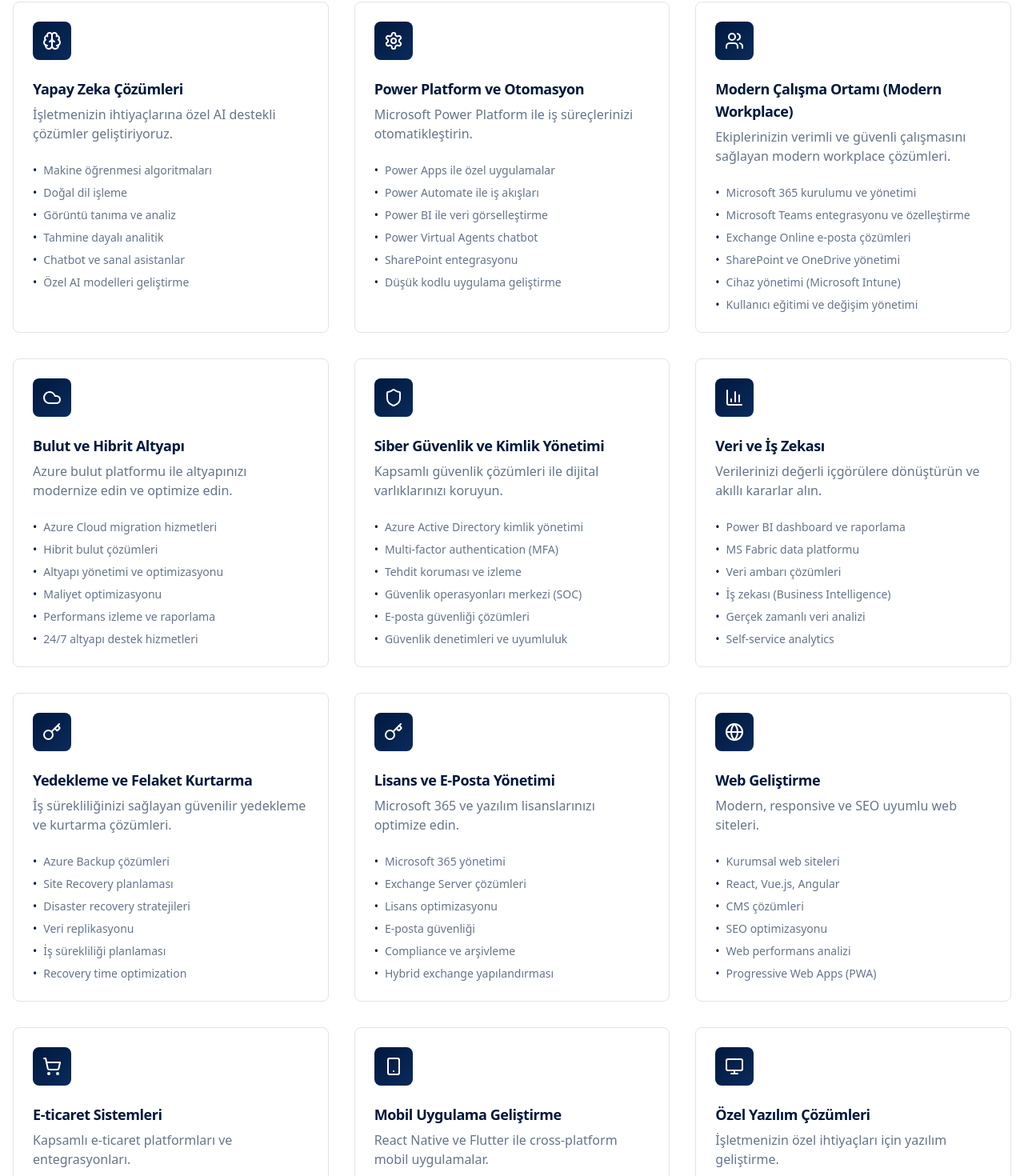
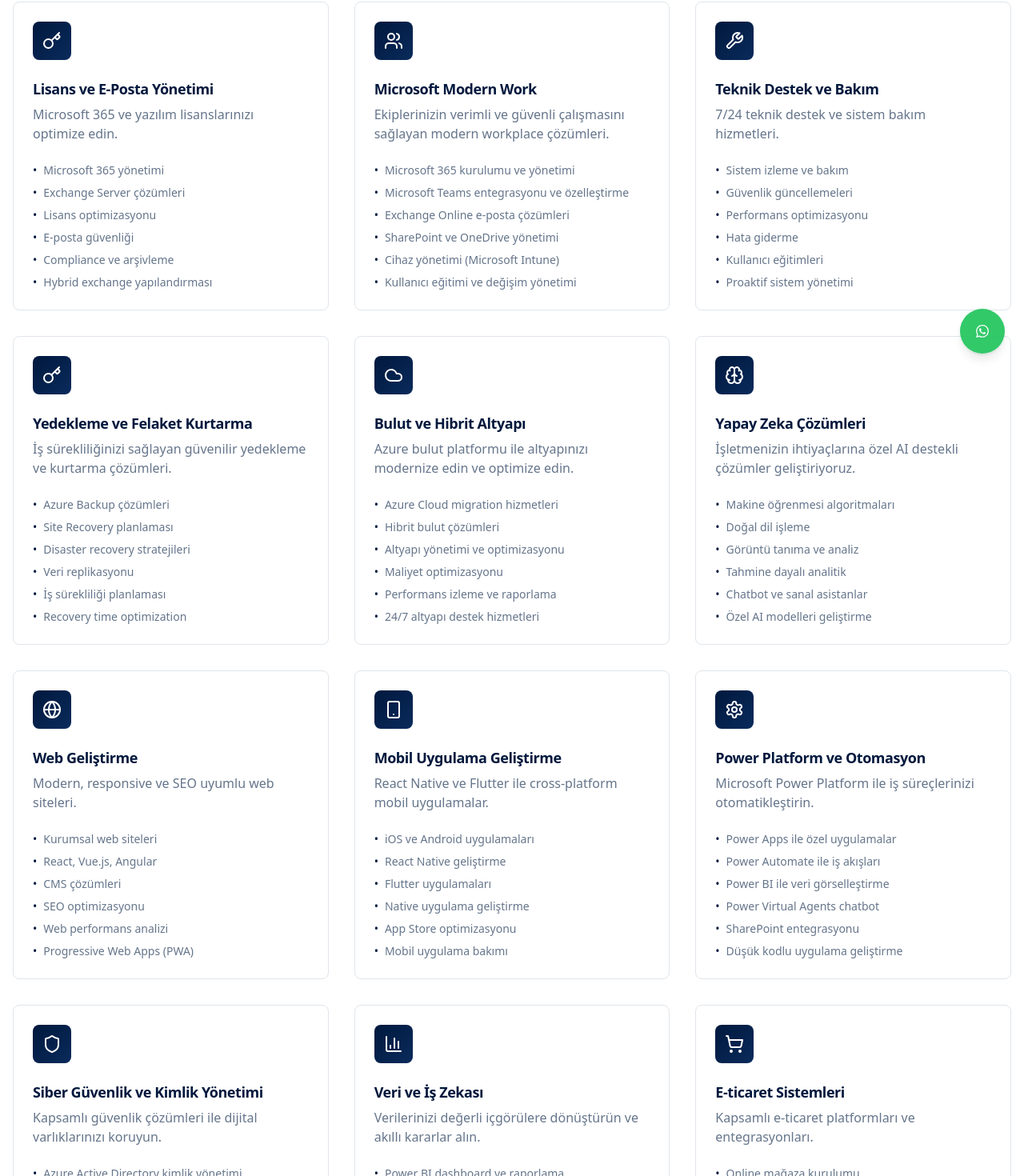
Before and after one commit to mhmtalitas/kuzeytech, a React (Vite) app: page /hizmetler in a window 1280 px wide. Shown: the part 334-1804 px from the top of the page at 80% size. Built offline with nearby package versions, Linux system fonts and the light colour scheme.

Commit message:
feat: Add WhatsApp button, update contact info, reorganize services, and improve animations

```diff
--- a/src/App.tsx
+++ b/src/App.tsx
@@ -5,14 +5,15 @@
 import { BrowserRouter, Routes, Route, useLocation } from "react-router-dom";
 import Navigation from "./components/Navigation";
 import Footer from "./components/Footer";
+import WhatsAppButton from "./components/WhatsAppButton";
 import Home from "./pages/Home";
 import About from "./pages/About";
 import Services from "./pages/Services";
-import Products from "./pages/Products";
-import References from "./pages/References";
+// import Products from "./pages/Products"; // Geçici olarak askıya alındı
+// import References from "./pages/References"; // Geçici olarak askıya alındı
 import Blog from "./pages/Blog";
 import Contact from "./pages/Contact";
-import ProductDetail from "./pages/ProductDetail";
+// import ProductDetail from "./pages/ProductDetail"; // Geçici olarak askıya alındı
 import NotFound from "./pages/NotFound";
 import BlogDetail from "./pages/BlogDetail";
 import { useEffect } from "react";
@@ -46,9 +47,9 @@
               <Route path="/" element={<Home />} />
               <Route path="/hakkimizda" element={<About />} />
               <Route path="/hizmetler" element={<Services />} />
-              <Route path="/urunler" element={<Products />} />
-              <Route path="/urun-detay/:slug" element={<ProductDetail />} />
-              <Route path="/referanslar" element={<References />} />
+              {/* <Route path="/urunler" element={<Products />} /> */}
+              {/* <Route path="/urun-detay/:slug" element={<ProductDetail />} /> */}
+              {/* <Route path="/referanslar" element={<References />} /> */}
               <Route path="/blog" element={<Blog />} />
               <Route path="/blog/:slug" element={<BlogDetail />} />
               <Route path="/iletisim" element={<Contact />} />
@@ -56,6 +57,7 @@
             </Routes>
           </main>
           <Footer />
+          <WhatsAppButton />
         </div>
       </BrowserRouter>
     </TooltipProvider>
--- a/src/components/Footer.tsx
+++ b/src/components/Footer.tsx
@@ -38,20 +38,28 @@
                   Hizmetler
                 </Link>
               </li>
-              <li>
+              {/* <li>
                 <Link
                   to="/urunler"
                   className="text-primary-foreground/80 hover:text-primary-foreground transition-colors"
                 >
                   Ürünler
                 </Link>
-              </li>
+              </li> */}
               <li>
                 <Link
                   to="/blog"
                   className="text-primary-foreground/80 hover:text-primary-foreground transition-colors"
                 >
                   Blog
+                </Link>
+              </li>
+              <li>
+                <Link
+                  to="/iletisim"
+                  className="text-primary-foreground/80 hover:text-primary-foreground transition-colors"
+                >
+                  İletişim
                 </Link>
               </li>
             </ul>
@@ -78,7 +86,7 @@
               </div>
               <div className="flex items-center space-x-2">
                 <Mail className="h-4 w-4" />
-                <span className="text-primary-foreground/80">info@kuzeytech.com</span>
+                <span className="text-primary-foreground/80">info@kuzeytech.net</span>
               </div>
               <div className="flex items-center space-x-2">
                 <Phone className="h-4 w-4" />
--- a/src/components/Navigation.tsx
+++ b/src/components/Navigation.tsx
@@ -11,8 +11,8 @@
     { name: "Anasayfa", path: "/" },
     { name: "Hakkımızda", path: "/hakkimizda" },
     { name: "Hizmetler", path: "/hizmetler" },
-    { name: "Ürünler", path: "/urunler" },
-    { name: "Referanslar", path: "/referanslar" },
+    // { name: "Ürünler", path: "/urunler" }, // Geçici olarak askıya alındı
+    // { name: "Referanslar", path: "/referanslar" }, // Geçici olarak askıya alındı
     { name: "İletişim", path: "/iletisim" },
   ];
 
--- /dev/null
+++ b/src/components/WhatsAppButton.tsx
@@ -0,0 +1,51 @@
+import { Button } from "@/components/ui/button";
+
+interface WhatsAppButtonProps {
+  phoneNumber?: string;
+  message?: string;
+  className?: string;
+}
+
+const WhatsAppIcon = () => (
+  <svg
+    width="24"
+    height="24"
+    viewBox="0 0 24 24"
+    fill="none"
+    xmlns="http://www.w3.org/2000/svg"
+  >
+    <path
+      d="M17.472 14.382c-.297-.149-1.758-.867-2.03-.967-.273-.099-.471-.148-.67.15-.197.297-.767.966-.94 1.164-.173.199-.347.223-.644.075-.297-.15-1.255-.463-2.39-1.475-.883-.788-1.48-1.761-1.653-2.059-.173-.297-.018-.458.13-.606.134-.133.298-.347.446-.52.149-.174.198-.298.298-.497.099-.198.05-.371-.025-.52-.075-.149-.669-1.612-.916-2.207-.242-.579-.487-.5-.669-.51-.173-.008-.371-.01-.57-.01-.198 0-.52.074-.792.372-.272.297-1.04 1.016-1.04 2.479 0 1.462 1.065 2.875 1.213 3.074.149.198 2.096 3.2 5.077 4.487.709.306 1.262.489 1.694.625.712.227 1.36.195 1.871.118.571-.085 1.758-.719 2.006-1.413.248-.694.248-1.289.173-1.413-.074-.124-.272-.198-.57-.347m-5.421 7.403h-.004a9.87 9.87 0 01-5.031-1.378l-.361-.214-3.741.982.998-3.648-.235-.374a9.86 9.86 0 01-1.51-5.26c.001-5.45 4.436-9.884 9.888-9.884 2.64 0 5.122 1.03 6.988 2.898a9.825 9.825 0 012.893 6.994c-.003 5.45-4.437 9.884-9.885 9.884m8.413-18.297A11.815 11.815 0 0012.05 0C5.495 0 .16 5.335.157 11.892c0 2.096.547 4.142 1.588 5.945L.057 24l6.305-1.654a11.882 11.882 0 005.683 1.448h.005c6.554 0 11.89-5.335 11.893-11.893A11.821 11.821 0 0020.465 3.488"
+      fill="white"
+    />
+  </svg>
+);
+
+const WhatsAppButton = ({
+  phoneNumber = "+905340520000",
+  message = "Merhaba! KuzeyTech hakkında bilgi almak istiyorum.",
+  className = ""
+}: WhatsAppButtonProps) => {
+  const handleClick = () => {
+    const encodedMessage = encodeURIComponent(message);
+    const whatsappUrl = `https://wa.me/${phoneNumber}?text=${encodedMessage}`;
+    window.open(whatsappUrl, "_blank");
+  };
+
+  return (
+    <div className="fixed bottom-6 right-6 z-50">
+      <Button
+        onClick={handleClick}
+        className={`h-14 w-14 rounded-full bg-green-500 hover:bg-green-600 shadow-lg hover:shadow-xl transition-all duration-300 p-0 hover:scale-110 relative whatsapp-gentle-pulse ${className}`}
+        size="icon"
+        aria-label="WhatsApp ile iletişim"
+      >
+        <WhatsAppIcon />
+      </Button>
+      {/* Slow pulse animation ring */}
+      <div className="absolute inset-0 rounded-full bg-green-500 opacity-30 pointer-events-none whatsapp-slow-ping"></div>
+    </div>
+  );
+};
+
+export default WhatsAppButton;
--- a/src/index.css
+++ b/src/index.css
@@ -138,4 +138,24 @@
     min-height: 100vh; /* Added to ensure full viewport height */
     overflow-x: hidden;
   }
+
+  /* WhatsApp Button Animations */
+  @keyframes whatsapp-gentle-pulse {
+    0%, 100% { opacity: 1; }
+    50% { opacity: 0.9; }
+  }
+
+  @keyframes whatsapp-slow-ping {
+    0% { transform: scale(1); opacity: 0.2; }
+    50% { transform: scale(1.05); opacity: 0.1; }
+    100% { transform: scale(1.1); opacity: 0; }
+  }
+
+  .whatsapp-gentle-pulse {
+    animation: whatsapp-gentle-pulse 6s ease-in-out infinite;
+  }
+
+  .whatsapp-slow-ping {
+    animation: whatsapp-slow-ping 8s ease-in-out infinite;
+  }
 }
--- a/src/pages/About.tsx
+++ b/src/pages/About.tsx
@@ -41,16 +41,16 @@
       image: "MT"
     },
     {
-      name: "Hami Kılıç",
-      position: "Proje Müdürü",
-      description: "Bulut Teknolojileri ve DevOps Uzmanı",
-      image: "HK"
+      name: "Mehmet Başkan",
+      position: "Teknik Operasyon Müdürü",
+      description: "Teknik Operasyon Yönetimi ve Sistem Uzmanı",
+      image: "MB"
     },
     {
-      name: "Zeynep Yılmaz",
-      position: "UX/UI Designer",
-      description: "Kullanıcı Deneyimi ve Tasarım Uzmanı",
-      image: "ZY"
+      name: "Osman Gülay",
+      position: "Satış Yöneticisi",
+      description: "Müşteri İlişkileri ve Satış Süreçleri Uzmanı",
+      image: "OG"
     }
   ];
 
@@ -96,11 +96,11 @@
               <div className="space-y-4">
                 <div className="flex justify-between items-center">
                   <span>Tamamlanan Projeler</span>
-                  <span className="font-bold text-2xl"><CounterAnimation targetValue={100} duration={2000} suffix="+" /></span>
+                  <span className="font-bold text-2xl"><CounterAnimation targetValue={50} duration={2000} suffix="+" /></span>
                 </div>
                 <div className="flex justify-between items-center">
                   <span>Aktif Müşteriler</span>
-                  <span className="font-bold text-2xl"><CounterAnimation targetValue={50} duration={2000} suffix="+" /></span>
+                  <span className="font-bold text-2xl"><CounterAnimation targetValue={25} duration={2000} suffix="+" /></span>
                 </div>
                 <div className="flex justify-between items-center">
                   <span>Ekip Üyeleri</span>
@@ -108,7 +108,7 @@
                 </div>
                 <div className="flex justify-between items-center">
                   <span>Müşteri Memnuniyeti</span>
-                  <span className="font-bold text-2xl"><CounterAnimation targetValue={98} duration={2000} suffix="%" /></span>
+                  <span className="font-bold text-2xl"><CounterAnimation targetValue={99} duration={2000} suffix="%" /></span>
                 </div>
               </div>
             </div>
@@ -191,7 +191,7 @@
 
           <div className="grid grid-cols-1 md:grid-cols-3 gap-8">
             <div className="text-center">
-              <div className="text-4xl font-bold text-primary mb-2">5+</div>
+              <div className="text-4xl font-bold text-primary mb-2">2+</div>
               <div className="font-medium mb-2">Yıllık Deneyim</div>
               <p className="text-sm text-muted-foreground">
                 Sektördeki derin deneyimimizle güvenilir çözümler sunuyoruz
--- a/src/pages/Contact.tsx
+++ b/src/pages/Contact.tsx
@@ -67,12 +67,12 @@
     {
       icon: Mail,
       title: "E-posta",
-      details: ["info@kuzeytech.com", "destek@kuzeytech.com"]
+      details: ["info@kuzeytech.net"]
     },
     {
       icon: Clock,
       title: "Çalışma Saatleri",
-      details: ["Pazartesi - Cuma: 09:00 - 18:00"]
+      details: ["Pazartesi - Cuma: 10:00 - 17:00"]
     }
   ];
 
@@ -330,7 +330,7 @@
               </a>
             </Button>
             <Button asChild size="lg" variant="outline" className="border-primary-foreground text-gray-900 hover:text-white">
-              <a href="mailto:info@kuzeytech.com">
+              <a href="mailto:info@kuzeytech.net">
                 <Mail className="mr-2 h-4 w-4" />
                 E-posta Gönderin
               </a>
--- a/src/pages/Home.tsx
+++ b/src/pages/Home.tsx
@@ -14,7 +14,7 @@
     },
     {
       icon: Users,
-      title: "Modern Çalışma Ortamı",
+      title: "Microsoft Modern Work",
       description: "Microsoft 365, Teams entegrasyonu ve modern workplace çözümleri ile ekiplerinizi güçlendirin.",
     },
     {
@@ -131,19 +131,19 @@
           <div className="grid grid-cols-2 md:grid-cols-4 gap-8 text-center">
             <div>
               <div className="text-3xl md:text-4xl font-bold text-primary mb-2">
-                <CounterAnimation targetValue={100} duration={2000} suffix="+" />
+                <CounterAnimation targetValue={50} duration={2000} suffix="+" />
               </div>
               <div className="text-muted-foreground">Tamamlanan Proje</div>
             </div>
             <div>
               <div className="text-3xl md:text-4xl font-bold text-primary mb-2">
-                <CounterAnimation targetValue={50} duration={2000} suffix="+" />
+                <CounterAnimation targetValue={25} duration={2000} suffix="+" />
               </div>
               <div className="text-muted-foreground">Mutlu Müşteri</div>
             </div>
             <div>
               <div className="text-3xl md:text-4xl font-bold text-primary mb-2">
-                <CounterAnimation targetValue={5} duration={2000} suffix="+" />
+                <CounterAnimation targetValue={2} duration={2000} suffix="+" />
               </div>
               <div className="text-muted-foreground">Yıllık Deneyim</div>
             </div>
--- a/src/pages/References.tsx
+++ b/src/pages/References.tsx
@@ -271,7 +271,7 @@
 
           <div className="grid grid-cols-1 md:grid-cols-3 gap-8">
             <div className="text-center">
-              <div className="text-4xl font-bold text-primary mb-2">5+</div>
+              <div className="text-4xl font-bold text-primary mb-2">2+</div>
               <div className="font-medium mb-2">Yıllık Deneyim</div>
               <p className="text-sm text-muted-foreground">
                 Sektördeki derin deneyimimizle güvenilir çözümler sunuyoruz
--- a/src/pages/Services.tsx
+++ b/src/pages/Services.tsx
@@ -9,6 +9,71 @@
 
 const Services = () => {
   const services = [
+    {
+      icon: Key,
+      title: "Lisans ve E-Posta Yönetimi",
+      description: "Microsoft 365 ve yazılım lisanslarınızı optimize edin.",
+      features: [
+        "Microsoft 365 yönetimi",
+        "Exchange Server çözümleri",
+        "Lisans optimizasyonu",
+        "E-posta güvenliği",
+        "Compliance ve arşivleme",
+        "Hybrid exchange yapılandırması"
+      ]
+    },
+    {
+      icon: Users,
+      title: "Microsoft Modern Work",
+      description: "Ekiplerinizin verimli ve güvenli çalışmasını sağlayan modern workplace çözümleri.",
+      features: [
+        "Microsoft 365 kurulumu ve yönetimi",
+        "Microsoft Teams entegrasyonu ve özelleştirme",
+        "Exchange Online e-posta çözümleri",
+        "SharePoint ve OneDrive yönetimi",
+        "Cihaz yönetimi (Microsoft Intune)",
+        "Kullanıcı eğitimi ve değişim yönetimi"
+      ]
+    },
+    {
+      icon: Wrench,
+      title: "Teknik Destek ve Bakım",
+      description: "7/24 teknik destek ve sistem bakım hizmetleri.",
+      features: [
+        "Sistem izleme ve bakım",
+        "Güvenlik güncellemeleri",
+        "Performans optimizasyonu",
+        "Hata giderme",
+        "Kullanıcı eğitimleri",
+        "Proaktif sistem yönetimi"
+      ]
+    },
+    {
+      icon: Key,
+      title: "Yedekleme ve Felaket Kurtarma",
+      description: "İş sürekliliğinizi sağlayan güvenilir yedekleme ve kurtarma çözümleri.",
+      features: [
+        "Azure Backup çözümleri",
+        "Site Recovery planlaması",
+        "Disaster recovery stratejileri",
+        "Veri replikasyonu",
+        "İş sürekliliği planlaması",
+        "Recovery time optimization"
+      ]
+    },
+    {
+      icon: Cloud,
+      title: "Bulut ve Hibrit Altyapı",
+      description: "Azure bulut platformu ile altyapınızı modernize edin ve optimize edin.",
+      features: [
+        "Azure Cloud migration hizmetleri",
+        "Hibrit bulut çözümleri",
+        "Altyapı yönetimi ve optimizasyonu",
+        "Maliyet optimizasyonu",
+        "Performans izleme ve raporlama",
+        "24/7 altyapı destek hizmetleri"
+      ]
+    },
     {
       icon: Brain,
       title: "Yapay Zeka Çözümleri",
@@ -23,6 +88,32 @@
       ]
     },
     {
+      icon: Globe,
+      title: "Web Geliştirme",
+      description: "Modern, responsive ve SEO uyumlu web siteleri.",
+      features: [
+        "Kurumsal web siteleri",
+        "React, Vue.js, Angular",
+        "CMS çözümleri",
+        "SEO optimizasyonu",
+        "Web performans analizi",
+        "Progressive Web Apps (PWA)"
+      ]
+    },
+    {
+      icon: Smartphone,
+      title: "Mobil Uygulama Geliştirme",
+      description: "React Native ve Flutter ile cross-platform mobil uygulamalar.",
+      features: [
+        "iOS ve Android uygulamaları",
+        "React Native geliştirme",
+        "Flutter uygulamaları",
+        "Native uygulama geliştirme",
+        "App Store optimizasyonu",
+        "Mobil uygulama bakımı"
+      ]
+    },
+    {
       icon: Settings,
       title: "Power Platform ve Otomasyon",
       description: "Microsoft Power Platform ile iş süreçlerinizi otomatikleştirin.",
@@ -33,32 +124,6 @@
         "Power Virtual Agents chatbot",
         "SharePoint entegrasyonu",
         "Düşük kodlu uygulama geliştirme"
-      ]
-    },
-    {
-      icon: Users,
-      title: "Modern Çalışma Ortamı (Modern Workplace)",
-      description: "Ekiplerinizin verimli ve güvenli çalışmasını sağlayan modern workplace çözümleri.",
-      features: [
-        "Microsoft 365 kurulumu ve yönetimi",
-        "Microsoft Teams entegrasyonu ve özelleştirme",
-        "Exchange Online e-posta çözümleri",
-        "SharePoint ve OneDrive yönetimi",
-        "Cihaz yönetimi (Microsoft Intune)",
-        "Kullanıcı eğitimi ve değişim yönetimi"
-      ]
-    },
-    {
-      icon: Cloud,
-      title: "Bulut ve Hibrit Altyapı",
-      description: "Azure bulut platformu ile altyapınızı modernize edin ve optimize edin.",
-      features: [
-        "Azure Cloud migration hizmetleri",
-        "Hibrit bulut çözümleri",
-        "Altyapı yönetimi ve optimizasyonu",
-        "Maliyet optimizasyonu",
-        "Performans izleme ve raporlama",
-        "24/7 altyapı destek hizmetleri"
       ]
     },
     {
@@ -88,45 +153,6 @@
       ]
     },
     {
-      icon: Key,
-      title: "Yedekleme ve Felaket Kurtarma",
-      description: "İş sürekliliğinizi sağlayan güvenilir yedekleme ve kurtarma çözümleri.",
-      features: [
-        "Azure Backup çözümleri",
-        "Site Recovery planlaması",
-        "Disaster recovery stratejileri",
-        "Veri replikasyonu",
-        "İş sürekliliği planlaması",
-        "Recovery time optimization"
-      ]
-    },
-    {
-      icon: Key,
-      title: "Lisans ve E-Posta Yönetimi",
-      description: "Microsoft 365 ve yazılım lisanslarınızı optimize edin.",
-      features: [
-        "Microsoft 365 yönetimi",
-        "Exchange Server çözümleri",
-        "Lisans optimizasyonu",
-        "E-posta güvenliği",
-        "Compliance ve arşivleme",
-        "Hybrid exchange yapılandırması"
-      ]
-    },
-    {
-      icon: Globe,
-      title: "Web Geliştirme",
-      description: "Modern, responsive ve SEO uyumlu web siteleri.",
-      features: [
-        "Kurumsal web siteleri",
-        "React, Vue.js, Angular",
-        "CMS çözümleri",
-        "SEO optimizasyonu",
-        "Web performans analizi",
-        "Progressive Web Apps (PWA)"
-      ]
-    },
-    {
       icon: ShoppingCart,
       title: "E-ticaret Sistemleri",
       description: "Kapsamlı e-ticaret platformları ve entegrasyonları.",
@@ -140,19 +166,6 @@
       ]
     },
     {
-      icon: Smartphone,
-      title: "Mobil Uygulama Geliştirme",
-      description: "React Native ve Flutter ile cross-platform mobil uygulamalar.",
-      features: [
-        "iOS ve Android uygulamaları",
-        "React Native geliştirme",
-        "Flutter uygulamaları",
-        "Native uygulama geliştirme",
-        "App Store optimizasyonu",
-        "Mobil uygulama bakımı"
-      ]
-    },
-    {
       icon: Monitor,
       title: "Özel Yazılım Çözümleri",
       description: "İşletmenizin özel ihtiyaçları için yazılım geliştirme.",
@@ -163,19 +176,6 @@
         "Muhasebe yazılımları",
         "Özel ERP çözümleri",
         "API geliştirme ve entegrasyon"
-      ]
-    },
-    {
-      icon: Wrench,
-      title: "Teknik Destek ve Bakım",
-      description: "7/24 teknik destek ve sistem bakım hizmetleri.",
-      features: [
-        "Sistem izleme ve bakım",
-        "Güvenlik güncellemeleri",
-        "Performans optimizasyonu",
-        "Hata giderme",
-        "Kullanıcı eğitimleri",
-        "Proaktif sistem yönetimi"
       ]
     }
   ];
```
